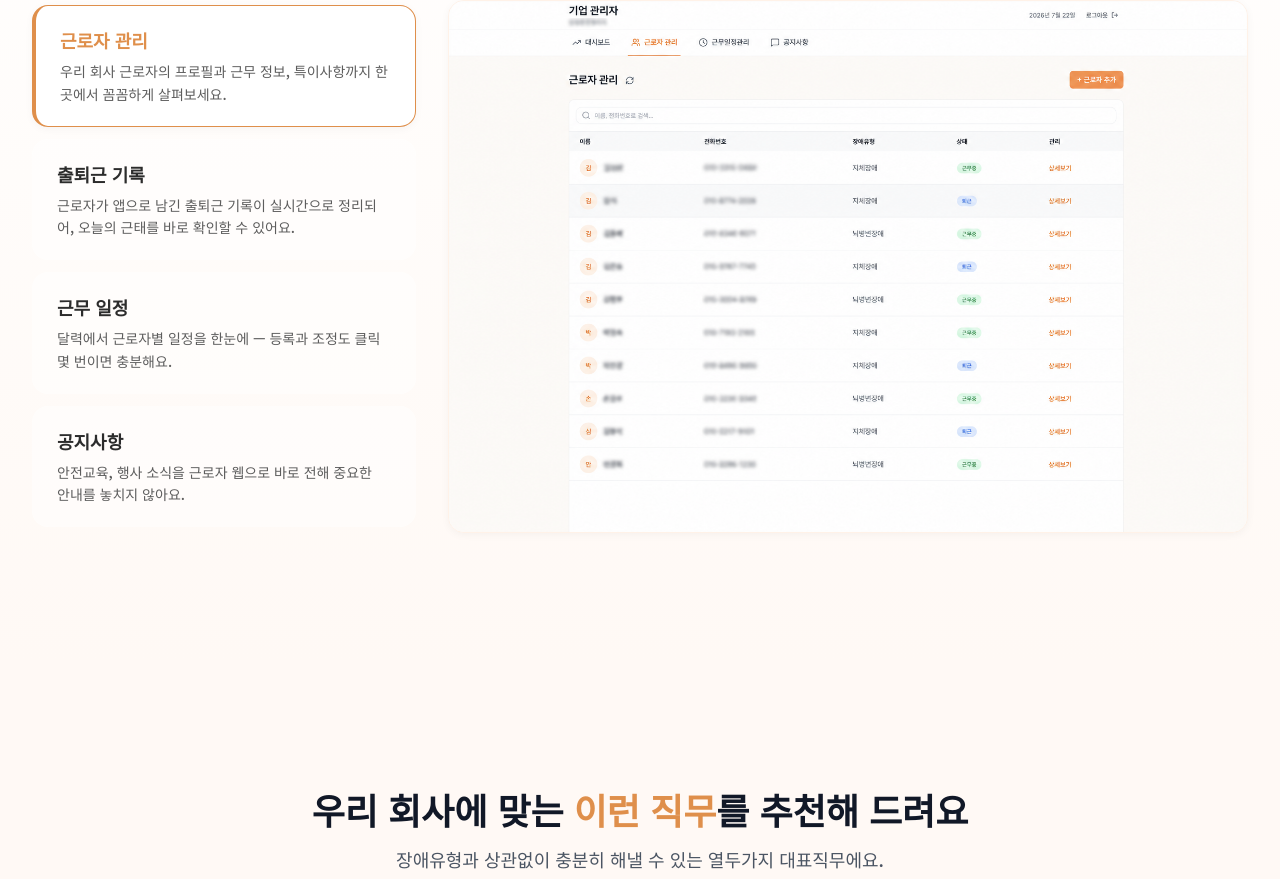
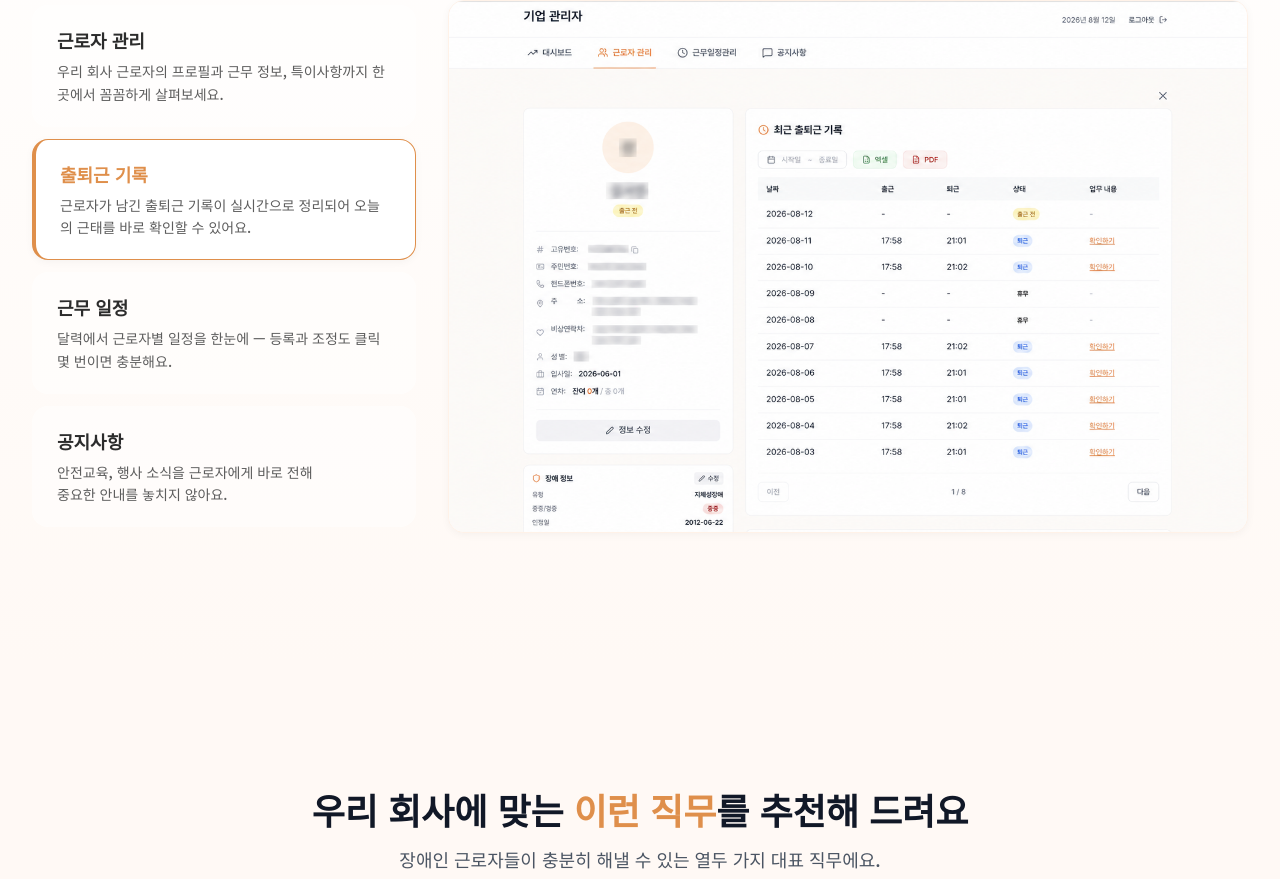
Before and after one commit to etax119-arch/irubitteo, a Next.js app: page / in a window 1280 px wide. Shown: the part 1907-2786 px from the top of the page. Built offline with nearby package versions, Linux system fonts and the light colour scheme; no server answers; a web font is replaced by a local one.

Commit message:
디자인 변경

```diff
--- a/app/_components/ConsultingProcessSection.tsx
+++ b/app/_components/ConsultingProcessSection.tsx
@@ -58,7 +58,7 @@ const STEPS: Step[] = [
   {
     id: 'support',
     title: '근로자 관리 지원',
-    description: '재택근로자 운영 관리와 고충 심리 상담까지 지원해요.',
+    description: '근로자 운영 관리와 고충 심리 상담까지 지원해요.',
     icon: HeartHandshake,
     image: '/images/consulting/step-5.png',
     imageAlt: '근로자 관리 지원 일러스트 — 하트를 감싼 두 손과 상담 헤드셋',
--- a/app/_components/HeroSection.tsx
+++ b/app/_components/HeroSection.tsx
@@ -125,7 +125,8 @@ export default function HeroSection() {
             </span>
           </div>
 
-          <h1 className="grid text-5xl lg:text-6xl font-bold leading-[1.3] tracking-tight text-gray-900 break-keep">
+          {/* text-5xl/lg:text-6xl이 line-height:1을 함께 지정하므로, 줄 간격은 브레이크포인트마다 다시 덮어써야 한다 */}
+          <h1 className="grid text-5xl lg:text-6xl font-bold leading-[1.35] lg:leading-[1.35] tracking-tight text-gray-900 break-keep">
             {/* 검색엔진·스크린리더용 원문 (레이아웃에 영향 없음) */}
             <span className="sr-only">장애인 근로자와 기업이 함께 빛나는 일터</span>
             {/* 타이핑 중에도 높이가 흔들리지 않도록 자리를 잡아두는 사본 */}
--- a/app/_components/ManagementSystemSection.tsx
+++ b/app/_components/ManagementSystemSection.tsx
@@ -2,6 +2,7 @@
 
 import Image from 'next/image';
 import { useEffect, useRef, useState } from 'react';
+import { usePrefersReducedMotion } from '../_hooks/usePrefersReducedMotion';
 
 interface Feature {
   id: string;
@@ -24,7 +25,7 @@ const FEATURES: Feature[] = [
     id: 'attendance',
     title: '출퇴근 기록',
     description:
-      '근로자가 앱으로 남긴 출퇴근 기록이 실시간으로 정리되어, 오늘의 근태를 바로 확인할 수 있어요.',
+      '근로자가 남긴 출퇴근 기록이 실시간으로 정리되어 오늘의 근태를 바로 확인할 수 있어요.',
     image: '/images/management/attendance-records.png',
     imageAlt:
       '출퇴근 기록 화면 — 근로자 정보와 날짜별 출근·퇴근 시간, 상태 목록',
@@ -41,16 +42,21 @@ const FEATURES: Feature[] = [
     id: 'notices',
     title: '공지사항',
     description:
-      '안전교육, 행사 소식을 근로자 웹으로 바로 전해 중요한\n안내를 놓치지 않아요.',
+      '안전교육, 행사 소식을 근로자에게 바로 전해\n중요한 안내를 놓치지 않아요.',
     image: '/images/management/notice-management.png',
     imageAlt: '공지사항 관리 페이지 화면 — 발송 대상 근로자 선택과 공지 작성',
   },
 ];
 
+/** 자동 전환 간격(ms) */
+const AUTO_ROTATE_MS = 5000;
+
 export default function ManagementSystemSection() {
   const [isVisible, setIsVisible] = useState(false);
   const [activeTab, setActiveTab] = useState(FEATURES[0].id);
+  const [isPaused, setIsPaused] = useState(false);
   const sectionRef = useRef<HTMLDivElement>(null);
+  const prefersReducedMotion = usePrefersReducedMotion();
 
   useEffect(() => {
     const observer = new IntersectionObserver(
@@ -69,6 +75,24 @@ export default function ManagementSystemSection() {
 
     return () => observer.disconnect();
   }, []);
+
+  /**
+   * 5초마다 다음 기능으로 자동 전환.
+   * activeTab이 바뀔 때마다 타이머가 다시 시작되므로 직접 탭을 누르면 5초가 새로 주어지고,
+   * 마우스를 올리거나 탭에 포커스가 있는 동안에는 멈춘다.
+   */
+  useEffect(() => {
+    if (!isVisible || isPaused || prefersReducedMotion) return;
+
+    const timer = setInterval(() => {
+      setActiveTab((current) => {
+        const index = FEATURES.findIndex((f) => f.id === current);
+        return FEATURES[(index + 1) % FEATURES.length].id;
+      });
+    }, AUTO_ROTATE_MS);
+
+    return () => clearInterval(timer);
+  }, [isVisible, isPaused, prefersReducedMotion, activeTab]);
 
   const activeFeature = FEATURES.find((f) => f.id === activeTab) ?? FEATURES[0];
 
@@ -91,7 +115,14 @@ export default function ManagementSystemSection() {
           </p>
         </div>
 
-        <div className="grid lg:grid-cols-12 gap-6 lg:gap-8 items-center">
+        {/* 탭·스크린샷 위에 머무는 동안에는 자동 전환을 멈춘다 */}
+        <div
+          className="grid lg:grid-cols-12 gap-6 lg:gap-8 items-center"
+          onMouseEnter={() => setIsPaused(true)}
+          onMouseLeave={() => setIsPaused(false)}
+          onFocus={() => setIsPaused(true)}
+          onBlur={() => setIsPaused(false)}
+        >
           {/* 기능 메뉴 */}
           <div
             role="tablist"
--- a/app/_components/RecommendedJobsSection.tsx
+++ b/app/_components/RecommendedJobsSection.tsx
@@ -97,7 +97,7 @@ export default function RecommendedJobsSection() {
             드려요
           </h2>
           <p className="text-lg text-gray-600 max-w-2xl mx-auto leading-relaxed">
-            장애유형과 상관없이 충분히 해낼 수 있는 열두가지 대표직무에요.{' '}
+            장애인 근로자들이 충분히 해낼 수 있는 열두 가지 대표 직무에요.{' '}
             <br className="hidden sm:block" />
             어떤 직무가 맞을지 고민된다면, 이루빛터가 함께 찾아드릴게요.
           </p>
--- a/app/company/_utils/generateSchedulePdf.ts
+++ b/app/company/_utils/generateSchedulePdf.ts
@@ -7,6 +7,7 @@ import {
   registerNanumFonts,
   pdfBaseStyles,
   pdfThStyles,
+  pdfDateColumnStyle,
 } from '@/lib/pdf';
 import type { PublicHoliday, Schedule } from '@/types/schedule';
 
@@ -97,7 +98,7 @@ export async function exportSchedulesToPdf({
     head: [['날짜', '구분', '내용']],
     body: rows.map((r) => [r.date, r.type, r.content]),
     columnStyles: {
-      0: { cellWidth: 30, halign: 'center' as const },
+      0: pdfDateColumnStyle,
       1: { cellWidth: 30, halign: 'center' as const },
       2: { cellWidth: 'auto' as const },
     },
--- a/lib/attendancePdf.ts
+++ b/lib/attendancePdf.ts
@@ -9,6 +9,7 @@ import {
   registerNanumFonts,
   pdfBaseStyles,
   pdfThStyles,
+  pdfDateColumnStyle,
 } from '@/lib/pdf';
 import type { AttendanceWithEmployee } from '@/types/attendance';
 
@@ -86,7 +87,7 @@ export async function exportAttendancesToPdf({
     head: [['날짜', '출근', '퇴근', '상태', '업무내용']],
     body: rows.map((r) => [r.date, r.checkin, r.checkout, r.status, r.workContent]),
     columnStyles: {
-      0: { cellWidth: 26, halign: 'center' as const },
+      0: pdfDateColumnStyle,
       1: { cellWidth: 22, halign: 'center' as const },
       2: { cellWidth: 22, halign: 'center' as const },
       3: { cellWidth: 22, halign: 'center' as const },
```
Also changed, not shown: lib/pdf.ts (+11 -0 lines).
